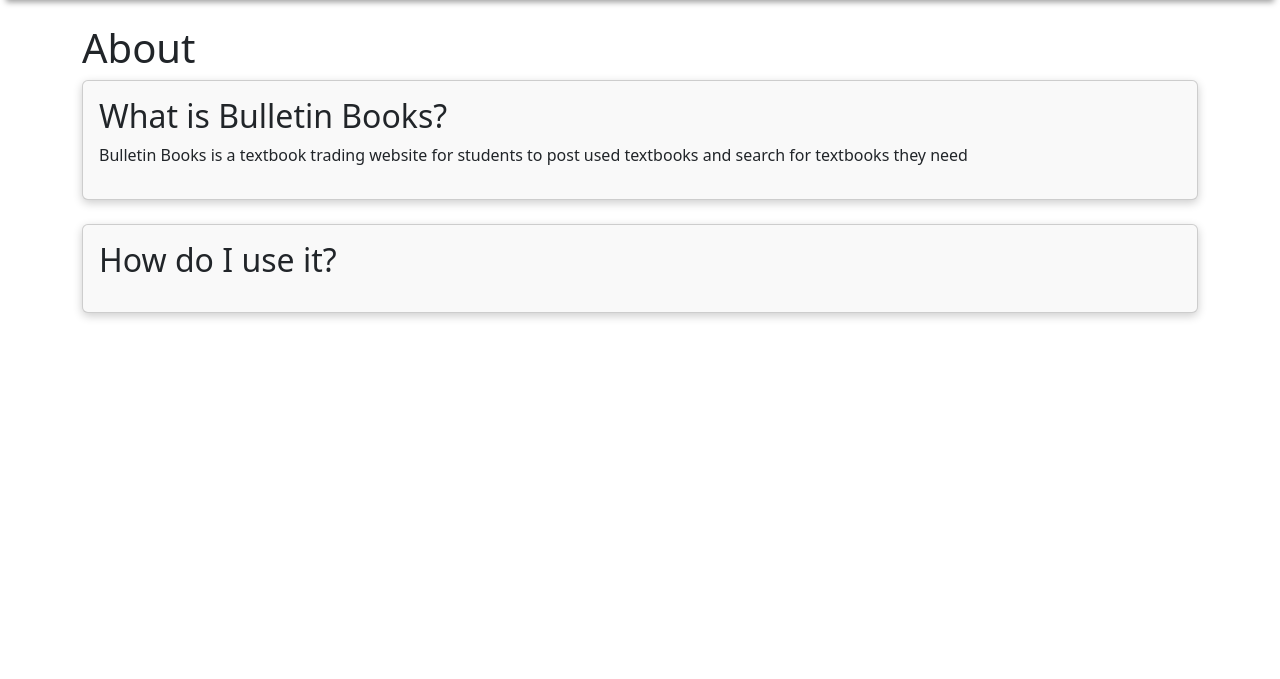
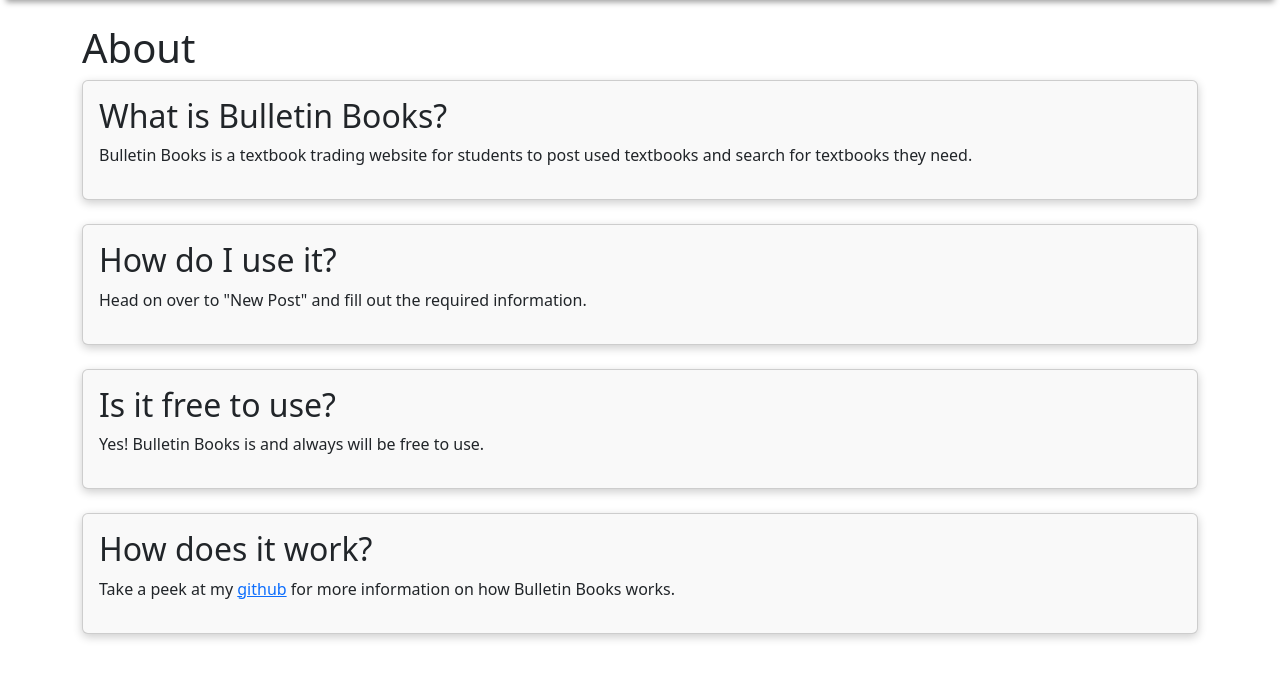
Before and after one commit to incub4t0r/bulletin_books, a Flask app: page /about in a window 1280 px wide. Shown: the part 56-735 px from the top of the page. Run offline with Flask 2, Linux system fonts and the light colour scheme; some libraries are stand-ins or nearby versions.

Commit message:
updated to worldcat api, fixed about page, readme

```diff
--- a/templates/about.html
+++ b/templates/about.html
@@ -11,18 +11,37 @@
             <h2 class="card-title">
                 What is Bulletin Books?
             </h2>
-            <p>Bulletin Books is a textbook trading website for students to post used textbooks and search for textbooks they need</p>
+            <p>Bulletin Books is a textbook trading website for students to post used textbooks and search for textbooks they need.</p>
         </div>
     </div>
     <br>
     <div class="card">
         <div class="card-body">
-            <div class="card-title">
-                <h2>How do I use it?</h2>
-                <p></p>
-            </div>
+            <h2 class="card-title">
+                How do I use it?
+            </h2>
+            <p>Head on over to "New Post" and fill out the required information.</p>
         </div>
     </div>
+    <br>
+    <div class="card">
+        <div class="card-body">
+            <h2 class="card-title">
+                Is it free to use?
+            </h2>
+            <p>Yes! Bulletin Books is and always will be free to use.</p>
+        </div>
+    </div>
+    <br>
+    <div class="card">
+        <div class="card-body">
+            <h2 class="card-title">
+                How does it work?
+            </h2>
+            <p>Take a peek at my <a href="https://github.com/incub4t0r/bulletin_books">github</a> for more information on how Bulletin Books works.</p>
+        </div>
+    </div>
+    <br>
 </div>
 
 {% endblock %}
```
Also changed, not shown: app.py (+0 -8 lines), README.md, 1 other file.
